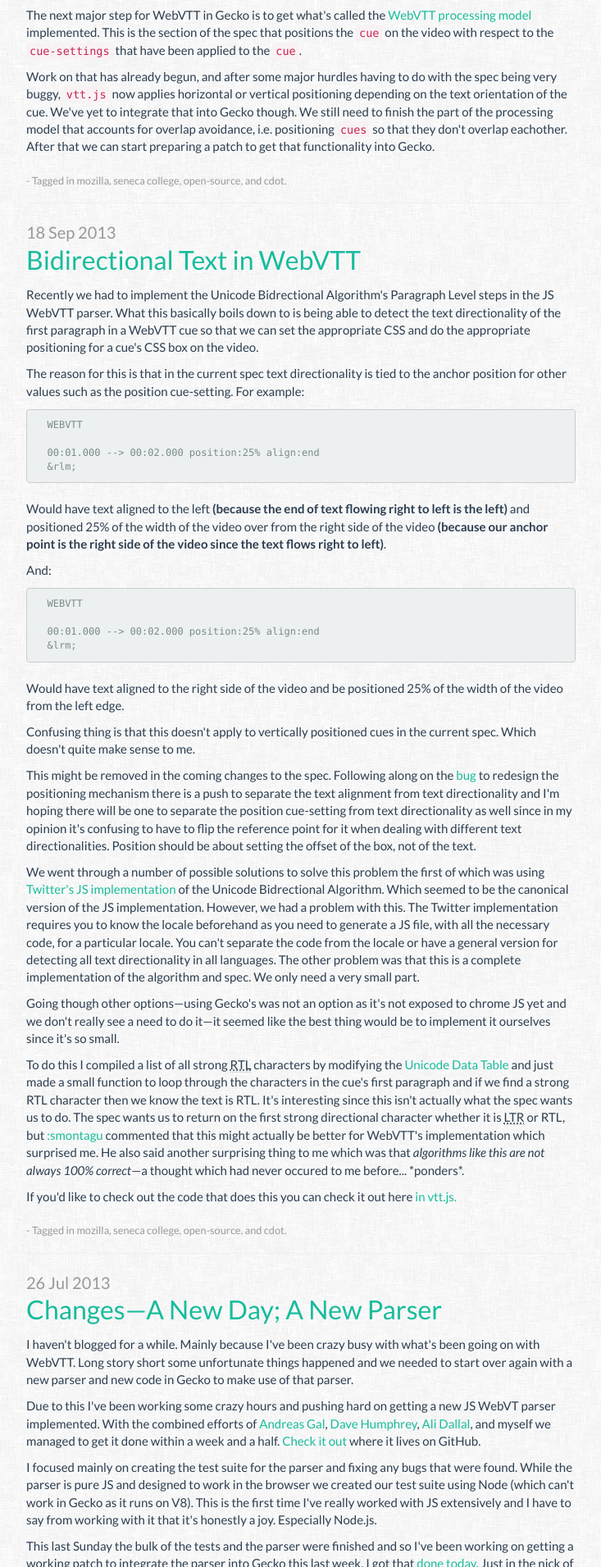
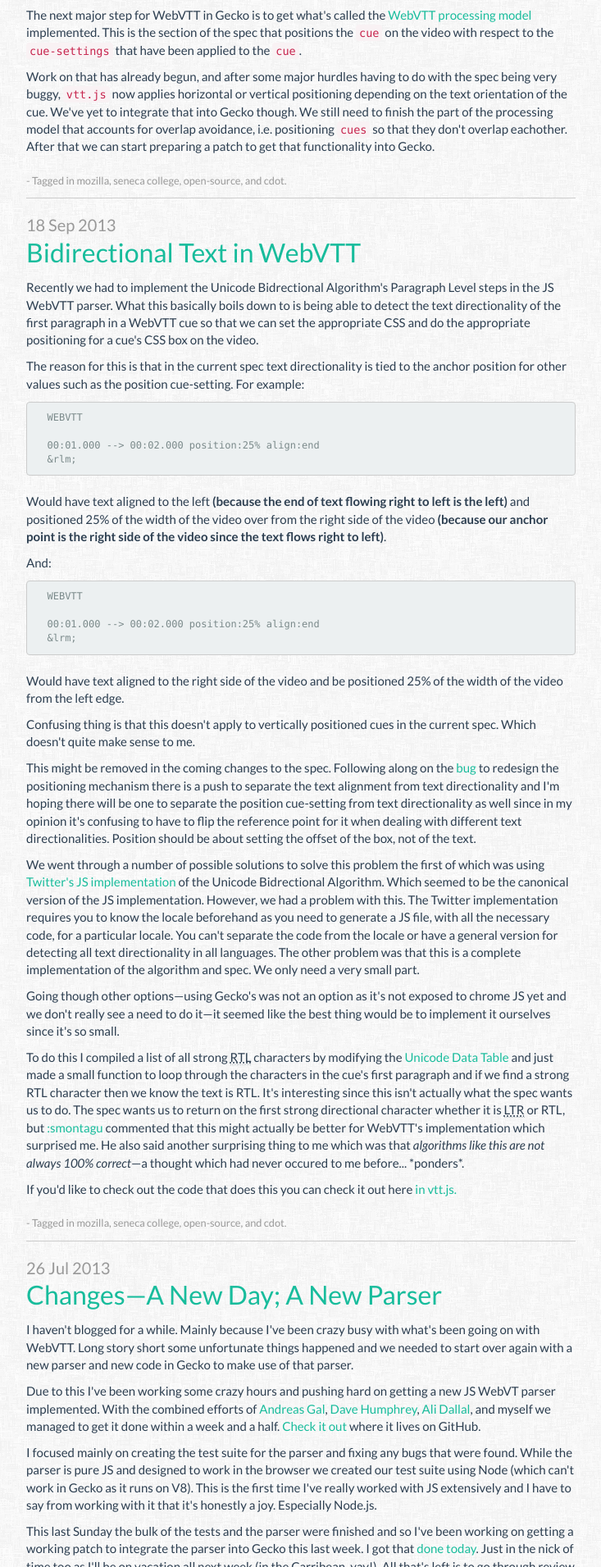
Before and after one commit to RickEyre/rickeyre.github.io, a Jekyll site: the page built from index.html, in a window 1280 px wide. Shown: the part 880-2791 px from the top of the page at 82% size, without its empty margins (273-1006 px from the left). Built offline with Jekyll 4.4.1, drawn with Linux system fonts in a browser that asks for light colours; Markdown is read by kramdown in place of the engine named in the settings; the list of posts is cut into pages by our own code.

Commit message:
Change <hr> to be visible on new background image.

```diff
--- a/assets/css/style.css
+++ b/assets/css/style.css
@@ -1,6 +1,15 @@
 html body {
   background-image: url("/assets/img/background/fabric-of-squares-gray.png");
   background-repeat: repeat;
+}
+
+hr {
+  display: block;
+  height: 3px;
+  border: 0;
+  border-top: 1px solid #ccc;
+  margin: 1em 0;
+  padding: 0;
 }
 
 footer {
```
